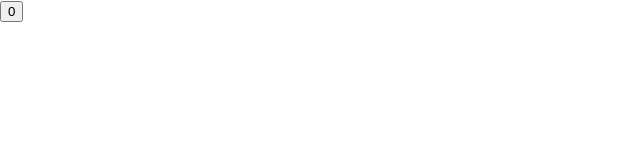
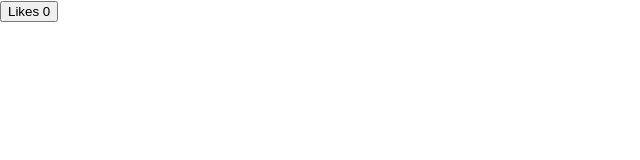
Before and after one commit to PatrickBoynton/react-like-button, a React (Create React App) app: page / in a window 1280 px wide. Shown: the top 160 px of the page, without its empty margins (0-640 px from the left). Built offline with nearby package versions, Linux system fonts and the light colour scheme.

Commit message:
Added a like state.

```diff
--- a/src/App.js
+++ b/src/App.js
@@ -7,17 +7,19 @@ class App extends React.Component {
 
     this.state = {
       number: 0,
+      likes: "Likes",
     }
 
     this.handleIncrement = this.handleIncrement.bind(this);
   }
   handleIncrement() {
-    this.setState({number: this.state.number += 1});
+    this.setState({number: this.state.number + 1, likes: (this.state.number >= 1) && (this.state.number !== 0) ? "Likes" : "Like"});
   }
+
   render() {
     return (
       <React.Fragment>
-        <button onClick={() => this.handleIncrement()}>{this.state.number}</button>
+        <button onClick={() => this.handleIncrement()}>{this.state.likes} {this.state.number}</button>
       </React.Fragment>
     )
   }
```
